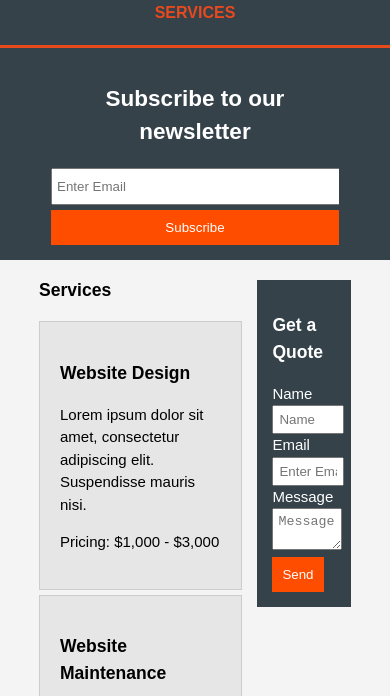
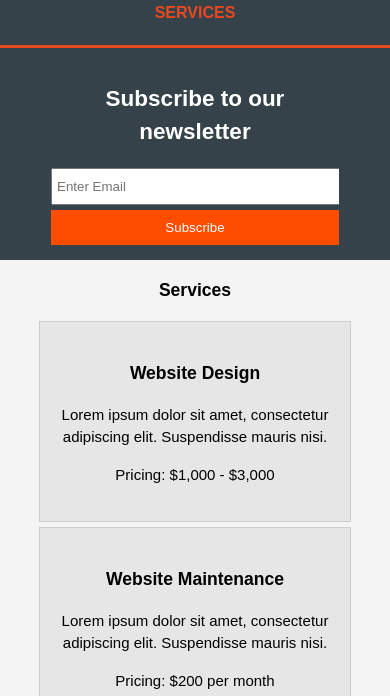
Before and after one commit to CharlesTheProgrammerBrown/acme, a plain HTML site: page services.html in a window 390 px wide. Shown: the part 148-844 px from the top of the page. Drawn offline with Linux system fonts and the light colour scheme.

Commit message:
finished styles-sheet

```diff
--- a/css/style.css
+++ b/css/style.css
@@ -31,7 +31,8 @@ body{
     padding:15px;
     background-color:#35424a;
     color:#fff;
-    margin:10px 0 10px 0;
+    margin-top:10px;
+    margin-bottom:10px;
   }
 
    ul{
@@ -146,9 +147,14 @@ body{
 
 /*side bar */
 aside#sidebar{
-float:right;
-width: 30%;
-margin-top:10px;
+  float:right;
+  width:30%;
+  margin-top:10px;
+}
+aside#sidebar .quote input,
+aside#sidebar .quote textarea{
+width: 90%;
+padding:5px;
 }
 /*main-col*/
  article#main-col{
@@ -175,11 +181,14 @@ aside#sidebar .quote input, aside#sidebar .quote textarea{
 /*services*/
 ul#services li{
   /*color type width*/
+list-style: none;
+padding:20px;
   border: #cccccc solid 1px;
+  margin-bottom: 5px;
   background-color: #e6e6e6;
-  padding:20px;
-  margin-bottom: 5px;
-  list-style: none;
+
+
+
 }
 footer{
   margin-top: 25px;
@@ -197,7 +206,7 @@ remove floats, align it to the center, change size*/
 
 @media(max-width:768px) {
 header #branding, header nav, header nav li,
-#newsletter h1,#newsletter form,#boxes .box, article #main-col{
+#newsletter h1,#newsletter form,#boxes .box, article#main-col,aside#sidebar{
   float:none;
   text-align: center;
   width:100%;
@@ -208,14 +217,18 @@ header{
 }
 
 #showcase h1{
+  /*100 by default*/
  margin-top:40px;
 }
-#newsletter input[type="email"]{
+
+#newsletter form input[type="email"] , .quote input, .quote textarea{
   width:100%;
   margin-bottom: 5px;
 }
-#newsletter .button_1{
+
+#newsletter button, .quote button{
   display: block;
   width: 100%;
 }
+
 }
```
